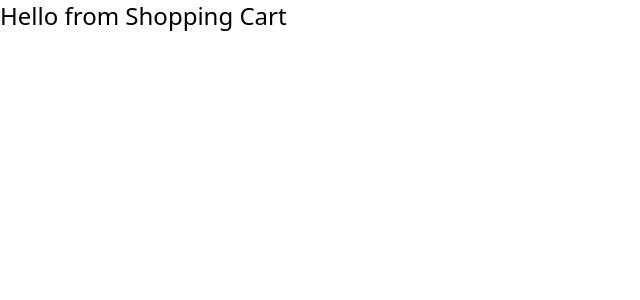
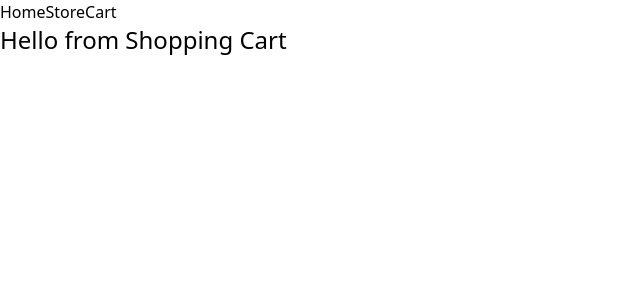
Before and after one commit to JoshDevHub/Shopping-Cart, a React (Vite) app: page /cart in a window 1280 px wide. Shown: the top 300 px of the page, without its empty margins (0-640 px from the left). Built offline with nearby package versions, Linux system fonts and the light colour scheme.

Commit message:
feat: add `Header` and `Layout` components

```diff
--- /dev/null
+++ b/src/Layout.jsx
@@ -0,0 +1,17 @@
+import Header from "./components/Header";
+import PropTypes from "prop-types";
+
+export default function Layout({ children }) {
+  return (
+    <>
+      <Header />
+      <main>
+        {children}
+      </main>
+    </>
+  )
+}
+
+Layout.propTypes = {
+  children: PropTypes.element
+}
--- a/src/Root.jsx
+++ b/src/Root.jsx
@@ -1,3 +1,9 @@
+import Layout from "./Layout";
+
 export default function Root() {
-  return <h1>Welcome to my Coffee Shop</h1>;
+  return (
+    <Layout>
+      <h1>Welcome to my Coffee Shop</h1>
+    </Layout>
+  )
 }
--- a/src/ShoppingCart.jsx
+++ b/src/ShoppingCart.jsx
@@ -1,3 +1,9 @@
+import Layout from "./Layout";
+
 export default function ShoppingCart() {
-  return <h1 className="text-2xl">Hello from Shopping Cart</h1>
+  return (
+    <Layout>
+      <h1 className="text-2xl">Hello from Shopping Cart</h1>
+    </Layout>
+  )
 }
--- a/src/Store.jsx
+++ b/src/Store.jsx
@@ -1,11 +1,10 @@
-import { Link } from "react-router-dom";
+import Layout from "./Layout";
 
 function Store() {
   return (
-    <div className="App">
+    <Layout>
       <p className="text-red-500">Hello World</p>
-      <Link to="cart">Cart</Link>
-    </div>
+    </Layout>
   )
 }
 
--- /dev/null
+++ b/src/components/Header.jsx
@@ -0,0 +1,13 @@
+import { NavLink } from "react-router-dom";
+
+export default function Header() {
+  return (
+    <header>
+      <nav>
+        <NavLink to="/">Home</NavLink>
+        <NavLink to="/store">Store</NavLink>
+        <NavLink to="/cart">Cart</NavLink>
+      </nav>
+    </header>
+  )
+}
```
